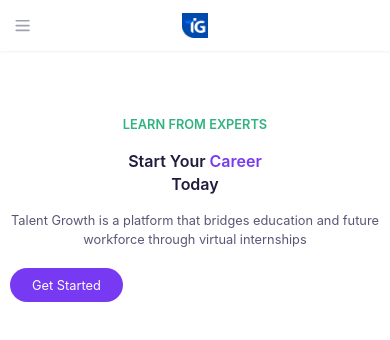
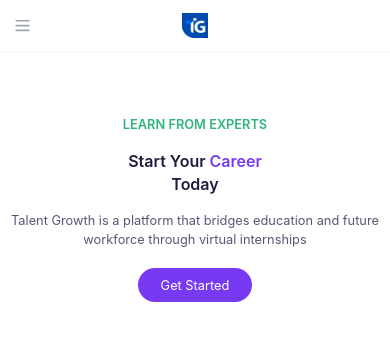
Before and after one commit to kobulwidodo/talentgrowth-frontend, a React (Create React App) app: page / in a window 390 px wide. Shown: the top 340 px of the page. Built offline with nearby package versions, Linux system fonts and the light colour scheme.

Commit message:
refactor: change component name

```diff
--- /dev/null
+++ b/src/components/Button/index.jsx
@@ -0,0 +1,41 @@
+import classNames from "classnames";
+import { Link } from "react-router-dom";
+
+const ButtonPrimary = ({
+  submitting,
+  isLink,
+  label,
+  to,
+  className,
+  type = "primary",
+  disabled,
+  ...other
+}) => {
+  const classname = classNames(className, "rounded-3xl px-7 py-3", {
+    "bg-[#7839F3] text-white hover:bg-[#8750f7]": type === "primary",
+    "bg-white text-[#7839F3] border border-[#E7E5F4] hover:bg-[#e7e4f5]":
+      type === "secondary",
+    "bg-[#b090f0] hover:bg-[#b090f0]": submitting || disabled,
+  });
+  return (
+    <>
+      {isLink ? (
+        <Link to={to} className={classname}>
+          {label}
+        </Link>
+      ) : (
+        <button
+          type="submit"
+          name="submit"
+          className={classname}
+          {...other}
+          disabled={submitting || disabled}
+        >
+          {submitting ? "Loading..." : label}
+        </button>
+      )}
+    </>
+  );
+};
+
+export default ButtonPrimary;
--- a/src/components/ButtonPrimary/index.jsx
+++ /dev/null
@@ -1,23 +0,0 @@
-import { Link } from "react-router-dom";
-
-const ButtonPrimary = ({ isLink, label, to }) => {
-  return (
-    <>
-      {isLink ? (
-        <Link to={to} className="rounded-3xl bg-[#7839F3] text-white px-7 py-3">
-          {label}
-        </Link>
-      ) : (
-        <button
-          type="submit"
-          name="submit"
-          className="rounded-3xl bg-[#7839F3] text-white px-7 py-3"
-        >
-          {label}
-        </button>
-      )}
-    </>
-  );
-};
-
-export default ButtonPrimary;
--- a/src/components/Navbar/index.jsx
+++ b/src/components/Navbar/index.jsx
@@ -2,7 +2,7 @@
 import { MenuIcon, XIcon } from "@heroicons/react/outline";
 import logo from "../../assets/logo/logo.png";
 import logoFull from "../../assets/logo/logo-full.png";
-import ButtonPrimary from "../ButtonPrimary";
+import Button from "../Button";
 import { Link, NavLink } from "react-router-dom";
 import classNames from "classnames";
 import { useUserContext } from "../../context/userContext";
@@ -79,13 +79,13 @@
                   </>
                 ) : (
                   <div className="gap-5 hidden sm:flex">
-                    <ButtonPrimary
+                    <Button
                       className=""
                       isLink={true}
                       label="Login"
                       to="/login"
                     />
-                    <ButtonPrimary
+                    <Button
                       className=""
                       isLink={true}
                       label="Register"
@@ -116,13 +116,13 @@
               ))}
               {!isAuthenticated ? (
                 <>
-                  <ButtonPrimary
+                  <Button
                     className="block"
                     isLink={true}
                     label="Login"
                     to="/login"
                   />
-                  <ButtonPrimary
+                  <Button
                     className="block"
                     isLink={true}
                     label="Register"
@@ -131,7 +131,7 @@
                   />
                 </>
               ) : (
-                <ButtonPrimary
+                <Button
                   className="block w-full"
                   isLink={false}
                   label="Logout"
--- a/src/pages/EventRegister/index.jsx
+++ b/src/pages/EventRegister/index.jsx
@@ -2,7 +2,7 @@
 import Navbar from "../../components/Navbar";
 import coverImage from "../../assets/image/webinar-detail.png";
 import InputGroup from "../../components/InputGroup";
-import ButtonPrimary from "../../components/ButtonPrimary";
+import Button from "../../components/Button";
 import { useNavigate, useParams } from "react-router-dom";
 import {
   getEvent,
@@ -160,7 +160,7 @@
                 placeholder="Universitas Brawijaya"
                 disabled={isRegistered.is_registered}
               />
-              <ButtonPrimary
+              <Button
                 submitting={isSubmit}
                 isLink={false}
                 label="Daftar"
--- a/src/pages/Home/index.jsx
+++ b/src/pages/Home/index.jsx
@@ -1,6 +1,5 @@
-import { Link } from "react-router-dom";
 import cover from "../../assets/image/cover.png";
-import ButtonPrimary from "../../components/ButtonPrimary";
+import Button from "../../components/Button";
 import Navbar from "../../components/Navbar";
 
 const Home = () => {
@@ -20,7 +19,9 @@
             Talent Growth is a platform that bridges education and future
             workforce through virtual internships
           </p>
-          <ButtonPrimary isLink={true} label="Get Started" to="/internship" />
+          <div className="text-center sm:text-left">
+            <Button isLink={true} label="Get Started" to="/internship" />
+          </div>
         </div>
         <div className="mx-auto hidden md:block md:w-1/2 lg:w-1/3">
           <img src={cover} alt="" />
--- a/src/pages/InternshipDetail/index.jsx
+++ b/src/pages/InternshipDetail/index.jsx
@@ -7,7 +7,7 @@
   uploadCv,
 } from "../../api/models/internship";
 import Alert from "../../components/Alert";
-import ButtonPrimary from "../../components/ButtonPrimary";
+import Button from "../../components/Button";
 import InputGroup from "../../components/InputGroup";
 import Navbar from "../../components/Navbar";
 import coverImage from "../../assets/partner/ruangguru.svg";
@@ -221,7 +221,7 @@
                 onChange={handlerChangeFile}
                 disabled={isRegistered.is_registered}
               />
-              <ButtonPrimary
+              <Button
                 submitting={isSubmit}
                 isLink={false}
                 label="Daftar"
--- a/src/pages/Login/index.jsx
+++ b/src/pages/Login/index.jsx
@@ -1,6 +1,6 @@
 import React, { useState } from "react";
 import { loginUser } from "../../api/models/user";
-import ButtonPrimary from "../../components/ButtonPrimary";
+import Button from "../../components/Button";
 import InputGroup from "../../components/InputGroup";
 import Navbar from "../../components/Navbar";
 import { useUserContext } from "../../context/userContext";
@@ -96,7 +96,7 @@
             errorText={errors.password}
             placeholder="password"
           />
-          <ButtonPrimary
+          <Button
             submitting={isSubmit}
             isLink={false}
             label="Masuk"
--- a/src/pages/Register/index.jsx
+++ b/src/pages/Register/index.jsx
@@ -1,7 +1,7 @@
 import React, { useState } from "react";
 import { useNavigate } from "react-router-dom";
 import { registerUser } from "../../api/models/user";
-import ButtonPrimary from "../../components/ButtonPrimary";
+import Button from "../../components/Button";
 import InputGroup from "../../components/InputGroup";
 import Navbar from "../../components/Navbar";
 import useSnackbar from "../../hooks/useSnackbar";
@@ -127,7 +127,7 @@
             placeholder="Mahasiswa"
             errorText={errors.occupation}
           />
-          <ButtonPrimary
+          <Button
             isLink={false}
             label="Masuk"
             className="w-full"
```
